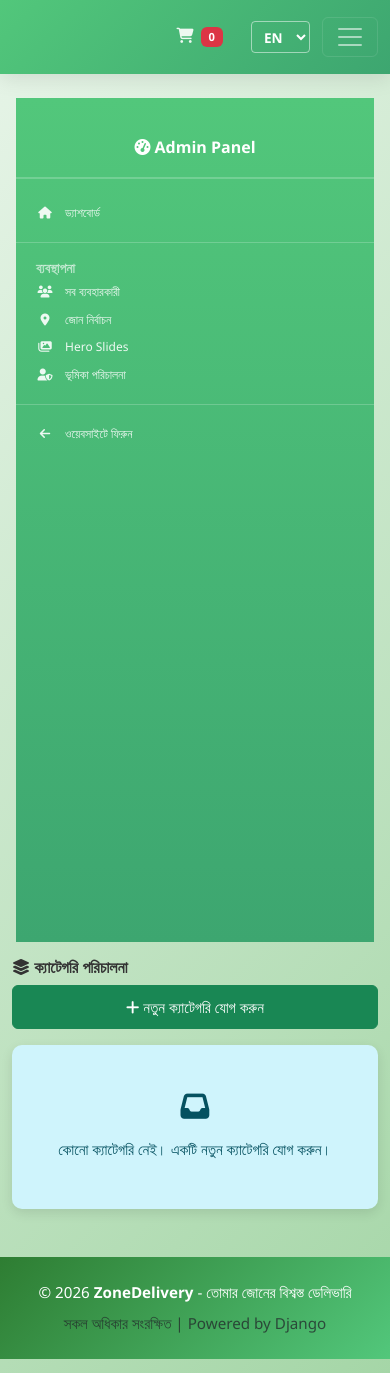
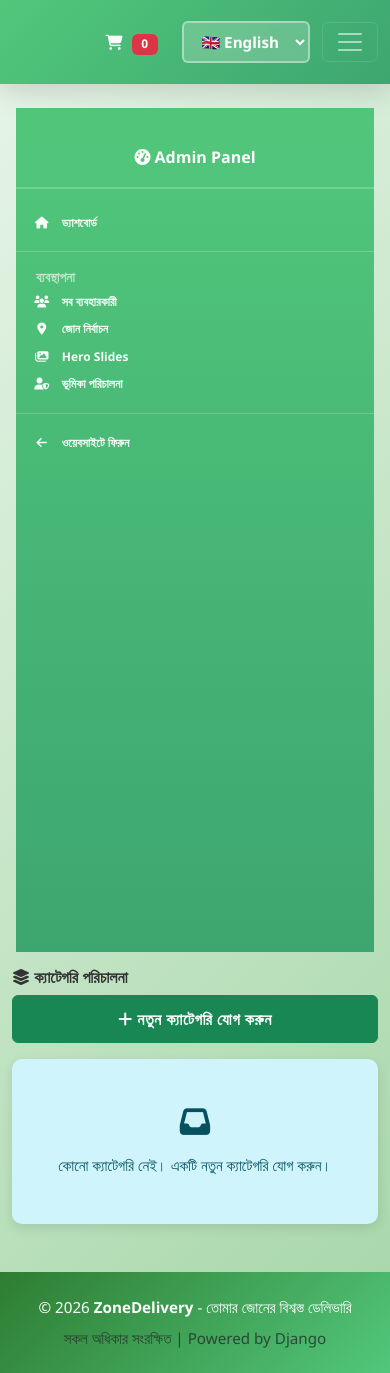
Before and after one commit to fahadhossenbappy123-crypto/DelevaryZone, a Django app: page /dashboard/categories/ in a window 390 px wide. Shown: the top 1373 px of the page. Run offline with Django 5.2, Linux system fonts and the light colour scheme; the visitor is signed in with stand-in values (Sample User, id 1); data that the repository does not hold is empty.

Commit message:
Enhancement: Professional UI improvements - navbar styling, button fonts, language switcher, badges, and dynamic HTML lang

```diff
--- a/shop/templates/shop/base.html
+++ b/shop/templates/shop/base.html
@@ -41,25 +41,33 @@
         /* Navbar Styling */
         .navbar {
             background: linear-gradient(135deg, #52C77B 0%, #3DA670 100%);
-            box-shadow: 0 4px 20px rgba(0,0,0,0.1);
-            padding: 1rem 0;
+            box-shadow: 0 6px 30px rgba(0,0,0,0.15);
+            padding: 0.8rem 0;
         }
 
         .navbar-brand {
-            font-size: 1.8rem;
+            font-size: 2rem;
             font-weight: 900;
+            letter-spacing: -0.5px;
             background: linear-gradient(135deg, #fff 0%, #f0f0f0 100%);
             -webkit-background-clip: text;
             -webkit-text-fill-color: transparent;
             background-clip: text;
+            transition: transform 0.3s ease;
+        }
+
+        .navbar-brand:hover {
+            transform: scale(1.05);
         }
 
         .nav-link {
-            color: rgba(255,255,255,0.9) !important;
-            font-weight: 500;
-            margin: 0 0.5rem;
-            transition: all 0.3s;
+            color: rgba(255,255,255,0.95) !important;
+            font-weight: 600;
+            margin: 0 0.3rem;
+            transition: all 0.3s ease;
             position: relative;
+            font-size: 1.05rem;
+            padding: 0.6rem 0.8rem !important;
         }
 
         .nav-link:hover {
@@ -231,15 +246,25 @@
             background: linear-gradient(135deg, var(--primary) 0%, var(--secondary) 100%);
             border: none;
             border-radius: 50px;
-            padding: 0.6rem 1.5rem;
-            font-weight: 600;
-            transition: all 0.3s;
+            padding: 0.7rem 1.8rem;
+            font-weight: 700;
+            transition: all 0.3s ease;
+            font-size: 1rem;
+            letter-spacing: 0.5px;
+            text-transform: uppercase;
         }
 
         .btn-primary:hover {
-            transform: translateY(-2px);
-            box-shadow: 0 8px 20px rgba(82, 199, 123, 0.4);
+            transform: translateY(-3px);
+            box-shadow: 0 12px 30px rgba(82, 199, 123, 0.5);
             color: #fff;
+        }
+
+        .btn-secondary, .btn-success, .btn-danger, .btn-warning, .btn-info {
+            font-weight: 700;
+            font-size: 0.95rem;
+            padding: 0.6rem 1.5rem;
+            letter-spacing: 0.3px;
         }
 
         /* User Profile Menu */
@@ -291,35 +316,39 @@
             color: white;
             cursor: pointer;
             padding: 0.5rem 0.75rem;
-            font-size: 0.9rem;
-            font-weight: 600;
+            font-size: 1rem;
+            font-weight: 700;
             transition: all 0.3s ease;
         }
 
         .language-switcher:hover {
-            background: rgba(255,255,255,0.1);
-            border-radius: 4px;
+            background: rgba(255,255,255,0.15);
+            border-radius: 6px;
         }
 
         .language-switcher select {
-            background: transparent;
-            border: 1px solid rgba(255,255,255,0.5);
+            background: rgba(255,255,255,0.2);
+            border: 2px solid rgba(255,255,255,0.4);
             color: white;
-            padding: 0.3rem 0.5rem;
-            border-radius: 4px;
+            padding: 0.5rem 0.8rem;
+            border-radius: 6px;
             cursor: pointer;
-            font-size: 0.85rem;
-            font-weight: 600;
+            font-size: 0.95rem;
+            font-weight: 700;
+            transition: all 0.3s ease;
+            backdrop-filter: blur(10px);
         }
 
         .language-switcher select option {
-            background: #52C77B;
+            background: #3DA670;
             color: white;
+            font-weight: 600;
         }
 
         .language-switcher select:hover {
             border-color: rgba(255,255,255,0.8);
-            background: rgba(255,255,255,0.05);
+            background: rgba(255,255,255,0.3);
+            box-shadow: 0 4px 15px rgba(0,0,0,0.2);
         }
 
         /* Notification Icon Styling */
@@ -409,19 +438,21 @@
 
             /* Navbar */
             .navbar { padding: 0.8rem 0; }
-            .navbar-brand { font-size: 1.4rem !important; }
-            .nav-link, .btn-auth { padding: 0.5rem 1rem !important; font-size: 1rem; }
-            .auth-buttons { gap: 0.3rem; }
+            .navbar-brand { font-size: 1.5rem !important; font-weight: 900; }
+            .nav-link, .btn-auth { padding: 0.6rem 1.1rem !important; font-size: 1.15rem; font-weight: 700; }
+            .auth-buttons { gap: 0.5rem; }
 
             /* Buttons */
             .btn-primary, .btn-secondary, .btn-success, .btn-danger, .btn-info, .btn-warning {
-                padding: 0.6rem 1.2rem !important;
-                font-size: 1rem;
+                padding: 0.7rem 1.4rem !important;
+                font-size: 1.05rem;
                 width: 100%;
+                font-weight: 700;
+                letter-spacing: 0.5px;
             }
-            .btn-lg { padding: 0.8rem 1.5rem !important; font-size: 1.05rem; }
-            .btn-sm { padding: 0.4rem 0.8rem !important; font-size: 0.9rem; }
-            .btn { font-size: 0.95rem; }
+            .btn-lg { padding: 0.9rem 1.8rem !important; font-size: 1.1rem; }
+            .btn-sm { padding: 0.5rem 1rem !important; font-size: 0.95rem; }
+            .btn { font-size: 0.95rem; font-weight: 600; }
 
             /* Cards */
             .card { margin-bottom: 1rem; border-radius: 12px; }
@@ -501,12 +546,12 @@
             p { font-size: 0.95rem !important; }
 
             /* Navbar */
-            .navbar-brand { font-size: 1.2rem !important; }
-            .nav-link { padding: 0.4rem 0.6rem !important; font-size: 0.95rem; }
-            .btn-auth { padding: 0.4rem 0.7rem !important; font-size: 0.95rem; }
+            .navbar-brand { font-size: 1.3rem !important; }
+            .nav-link { padding: 0.5rem 0.8rem !important; font-size: 1.05rem; font-weight: 700; }
+            .btn-auth { padding: 0.5rem 0.9rem !important; font-size: 1rem; font-weight: 700; }
 
             /* All buttons full width on mobile */
-            .btn { width: 100%; display: block; font-size: 0.95rem; }
+            .btn { width: 100%; display: block; font-size: 1rem; font-weight: 700; }
             .d-grid { gap: 0.5rem !important; }
             .d-flex .btn { width: auto; }
 
@@ -533,22 +578,22 @@
             .px-5 { padding-left: 0.5rem !important; padding-right: 0.5rem !important; }
 
             /* Forms */
-            .form-control { font-size: 0.95rem; padding: 0.65rem; }
-            label { font-size: 0.95rem; }
+            .form-control { font-size: 1rem; padding: 0.7rem; font-weight: 500; }
+            label { font-size: 0.95rem; font-weight: 700; }
             textarea { min-height: 100px; }
 
             /* Tables - horizontal scroll */
             .table-responsive { overflow-x: auto; }
-            .table { font-size: 0.9rem; }
-            .table-sm { font-size: 0.85rem; }
-            .table th, .table td { padding: 0.6rem 0.4rem !important; }
+            .table { font-size: 0.95rem; }
+            .table-sm { font-size: 0.9rem; }
+            .table th, .table td { padding: 0.7rem 0.5rem !important; font-weight: 600; }
 
             /* Alerts */
-            .alert { padding: 0.8rem; font-size: 0.9rem; }
-            .alert h5 { font-size: 0.95rem; margin-bottom: 0.3rem; }
+            .alert { padding: 0.9rem; font-size: 0.95rem; }
+            .alert h5 { font-size: 0.95rem; margin-bottom: 0.3rem; font-weight: 700; }
 
             /* Badges */
-            .badge { padding: 0.3rem 0.5rem; font-size: 0.8rem; }
+            .badge { padding: 0.35rem 0.6rem; font-size: 0.85rem; font-weight: 700; }
 
             /* Images */
             img { max-width: 100%; height: auto; }
@@ -630,20 +675,20 @@
             </a>
 
             <!-- Mobile: Cart Icon -->
-            <a class="nav-link d-md-none ms-auto" href="{% url 'view_cart' %}" style="padding: 0.5rem 0.75rem;">
+            <a class="nav-link d-md-none ms-auto" href="{% url 'view_cart' %}" style="padding: 0.5rem 0.75rem; font-size: 1.2rem;">
                 <i class="fas fa-shopping-cart fs-5"></i>
                 {% if request.session.cart %}
-                    <span class="badge bg-danger ms-1" style="font-size: 0.7rem;">{{ request.session.cart|length }}</span>
+                    <span class="badge bg-danger ms-1" style="font-size: 0.75rem; font-weight: 700; padding: 0.3rem 0.6rem;">{{ request.session.cart|length }}</span>
                 {% else %}
-                    <span class="badge bg-danger ms-1" style="font-size: 0.7rem;">0</span>
+                    <span class="badge bg-danger ms-1" style="font-size: 0.75rem; font-weight: 700; padding: 0.3rem 0.6rem;">0</span>
                 {% endif %}
             </a>
 
             <!-- Mobile: Language Switcher -->
             <div class="d-md-none language-switcher">
                 <select id="languageSelect" onchange="changeLanguage(this.value)">
-                    <option value="en" {% if 'en' in request.path or request.LANGUAGE_CODE == 'en' %}selected{% endif %}>EN</option>
-                    <option value="bn" {% if 'bn' in request.path or request.LANGUAGE_CODE == 'bn' %}selected{% endif %}>BN</option>
+                    <option value="en" {% if request.LANGUAGE_CODE == 'en' or 'en' in request.path %}selected{% endif %}>🇬🇧 English</option>
+                    <option value="bn" {% if request.LANGUAGE_CODE == 'bn' or 'bn' in request.path %}selected{% endif %}>🇧🇩 বাংলা</option>
                 </select>
             </div>
 
@@ -878,14 +923,14 @@
 
                     <!-- Notification Icon (Desktop) -->
                     <li class="nav-item">
-                        <button class="nav-link" id="notificationBellDesktop" style="border: none; background: none; padding: 0.5rem 0.75rem; cursor: pointer; position: relative;" onclick="openNotificationModal()">
+                        <button class="nav-link" id="notificationBellDesktop" style="border: none; background: none; padding: 0.5rem 0.75rem; cursor: pointer; position: relative; font-size: 1.2rem;" onclick="openNotificationModal()">
                             <i class="fas fa-bell"></i>
-                            <span id="notificationBadgeDesktop" class="badge bg-danger" style="position: absolute; top: 8px; right: 3px; font-size: 0.65rem; display: none;">0</span>
+                            <span id="notificationBadgeDesktop" class="badge bg-danger" style="position: absolute; top: 5px; right: 0px; font-size: 0.75rem; font-weight: 700; padding: 0.35rem 0.6rem; display: none;">0</span>
                         </button>
                     </li>
 
                     <li class="nav-item">
-                        <a class="nav-link btn-auth btn-auth-login" href="{% url 'view_cart' %}">
+                        <a class="nav-link btn-auth btn-auth-login" href="{% url 'view_cart' %}" style="font-weight: 700; font-size: 1.05rem;">
                             <i class="fas fa-shopping-cart"></i> {% t 'Cart' %}
                             {% if request.session.cart %}
                                 <span class="badge bg-danger ms-1">{{ request.session.cart|length }}</span>
```
Also changed, not shown: other parts of shop/templates/shop/base.html (+35 -14 lines).
